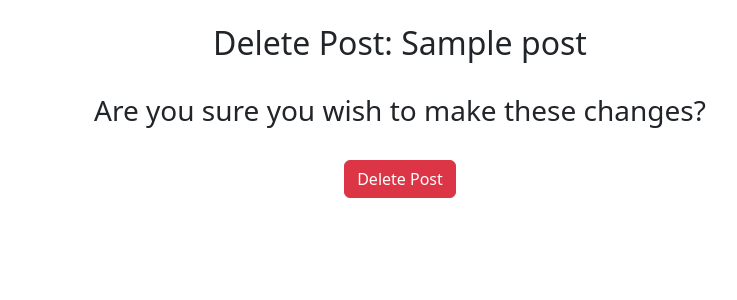
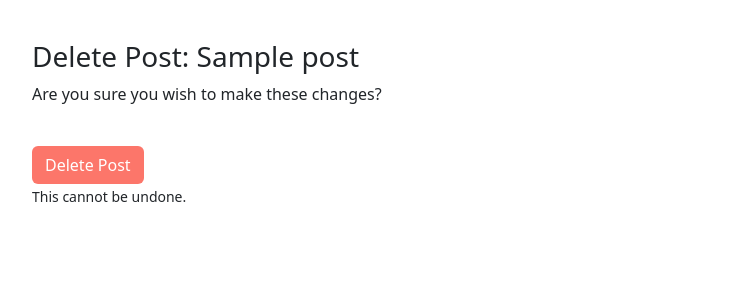
Before and after one commit to dantaylor28/the-food-blog, a Django app: a page that uses templates/delete_post.html in a window 1280 px wide. Shown: the part 88-388 px from the top of the page, without its empty margins (240-977 px from the left). Run offline with Django 3.2, Linux system fonts and the light colour scheme; a user stored in the database is signed in; tables that the repository leaves empty hold one stand-in row (values such as "Sample post"); some libraries are stand-ins or nearby versions.

Commit message:
Make some style and formatting changes to delete_post.html

```diff
--- a/templates/delete_post.html
+++ b/templates/delete_post.html
@@ -6,17 +6,20 @@ Delete Your Post
 {% block content %}
 {% if user.is_authenticated %}
 
-<div class="text-center">
-    <h2>Delete Post: {{ post.title }}</h2>
-    <br>
+<div class="row">
+    <div class="col-md-8 mt-3 offset-md-2">
+        <h3>Delete Post: {{ post.title }}</h3>
         <form method="POST">
             {% csrf_token %}
-        <h3>Are you sure you wish to make these changes?</h3>
+            <p>Are you sure you wish to make these changes?</p>
             <br>
-        <button class="btn btn-danger">Delete Post</button>
+            <button class="btn bright-btn">Delete Post</button>
+            <br>
+            <small>This cannot be undone.</small>
 
         </form>
         <br>
+    </div>
 </div>
 
 {% else %}
--- a/templates/full_post.html
+++ b/templates/full_post.html
@@ -5,8 +5,8 @@
 
 {% block content %}
 
-<h1>{{ post.title }}</h1>
-<small>By: {{ post.author }}</small>
+<h1 class="post-titles">{{ post.title }}</h1>
+<small>Published by: {{ post.author }}</small>
 <hr>
 <br>
 {{ post.body }}
```
Also changed, not shown: static/css/style.css (line endings or trailing spaces). Lines whose indentation alone changed are shown as unchanged.
